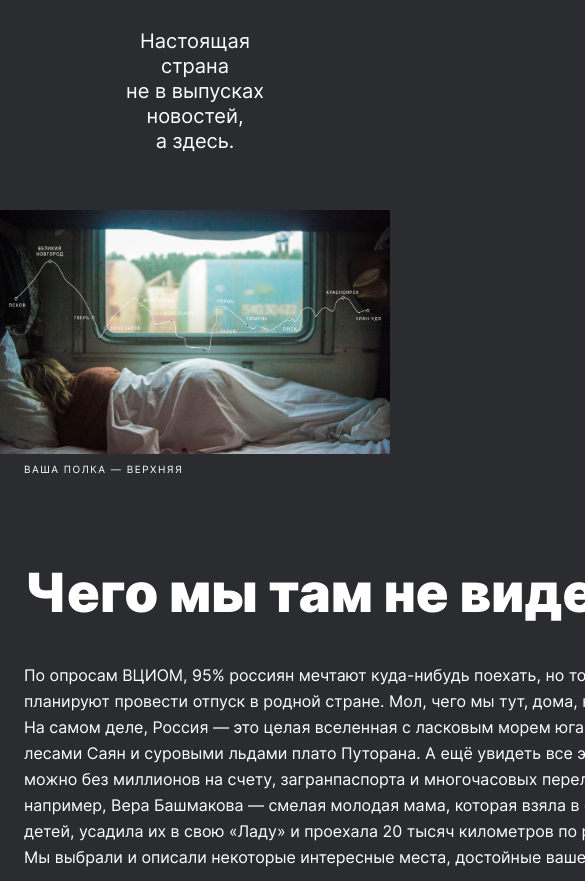
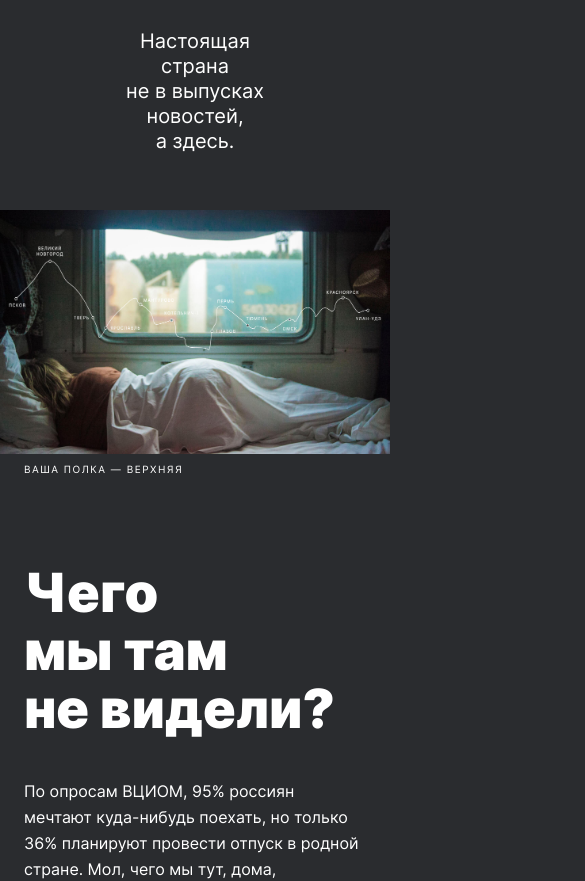
Before and after one commit to lucky2784/russian-travel, a plain HTML site: page index.html in a window 390 px wide. Shown: the part 241-1122 px from the top of the page, 585 px wide, since content can reach past the window. Drawn offline with Linux system fonts and the light colour scheme; files whose address does not match are found by name.

Commit message:
исправлено

```diff
--- a/blocks/intro/intro.css
+++ b/blocks/intro/intro.css
@@ -1,7 +1,7 @@
 .intro {
   display: flex;
   flex-direction: column;
-  width: 690px;
+  max-width: 690px;
   margin: 92px 148px 92px;
 }
 
@@ -16,10 +16,8 @@
 @media screen and (max-width: 768px) {
   .intro {
     max-width: 720px;
-    margin-top: 88px;
-    margin-right: 24px;
-    margin-left: 24px;
-    margin-bottom: 88px;
+    margin: 88px 24px 88px;
+
   }
 }
 
```
Also changed, not shown: blocks/intro/__title/intro__title.css (+9 -0 lines).
